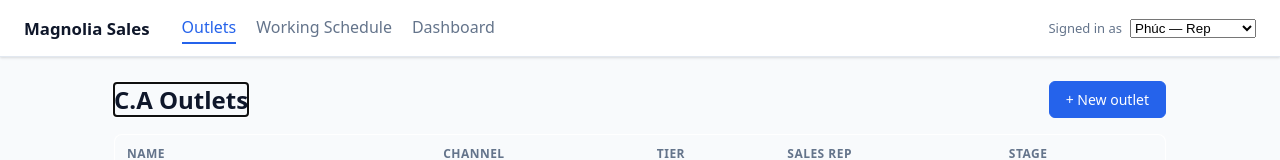
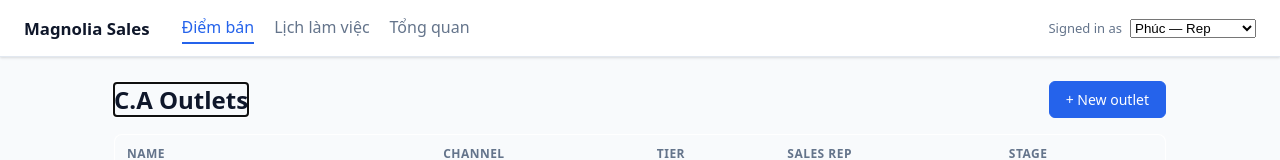
Before and after one commit to phuchoang2411/Toucan_test, a React (Vite) app: page /outlets in a window 1280 px wide. Shown: the top 160 px of the page. Built offline with nearby package versions, Linux system fonts and the light colour scheme.

Commit message:
feat: migrate nav link strings to t()

```diff
--- a/src/App.tsx
+++ b/src/App.tsx
@@ -9,6 +9,7 @@ import { Toast } from './components/Toast';
 import { RouteFocus } from './components/RouteFocus';
 import { UserSwitcher } from './components/UserSwitcher';
 import { LocaleProvider } from './components/LocaleContext';
+import { t } from './strings';
 
 export default function App() {
   return (
@@ -18,9 +19,9 @@ export default function App() {
       <RouteFocus />
       <nav className="topnav">
         <span className="brand">Magnolia Sales</span>
-        <NavLink to="/outlets">Outlets</NavLink>
-        <NavLink to="/schedule">Working Schedule</NavLink>
-        <NavLink to="/dashboard">Dashboard</NavLink>
+        <NavLink to="/outlets">{t('nav_outlets')}</NavLink>
+        <NavLink to="/schedule">{t('nav_working_schedule')}</NavLink>
+        <NavLink to="/dashboard">{t('nav_dashboard')}</NavLink>
         <UserSwitcher />
       </nav>
       <main className="content">
```
